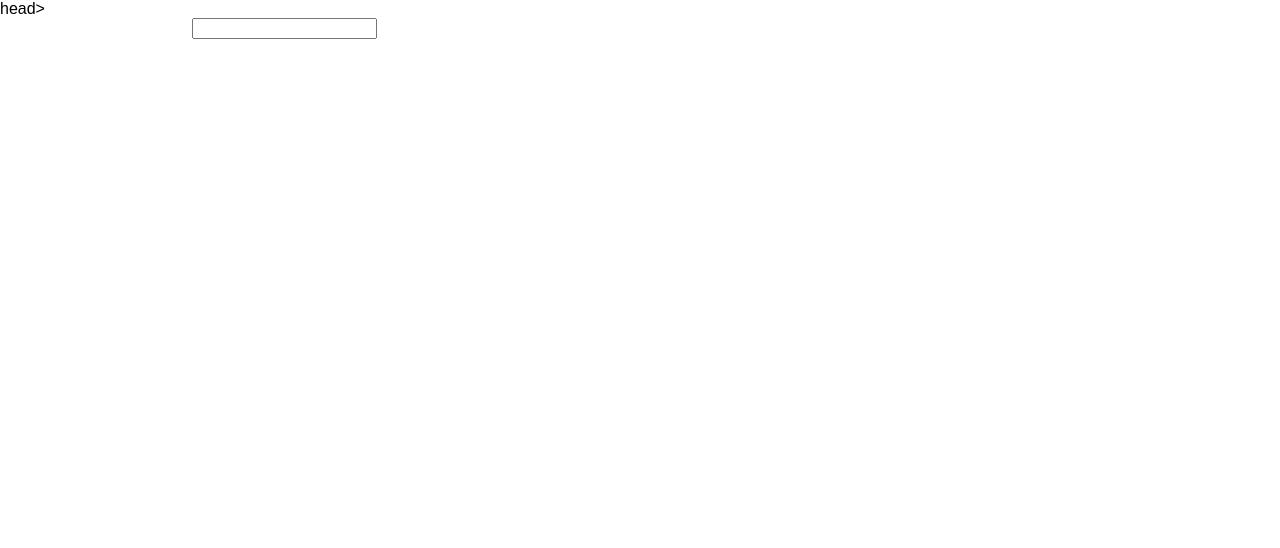
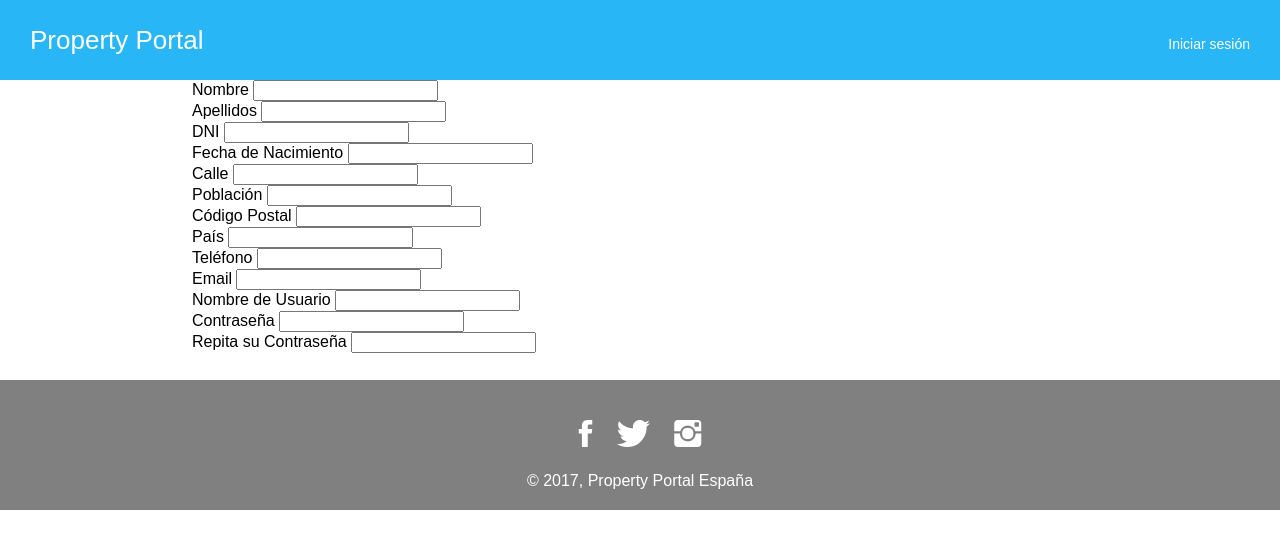
Before and after one commit to denissegomez/gru5web, a website: page src/register/register.html in a window 1280 px wide. Drawn offline with nearby package versions, Linux system fonts and the light colour scheme; files that its build step writes are made by us from their sources.

Commit message:
redirection to register

```diff
--- a/src/register/register.html
+++ b/src/register/register.html
@@ -1,26 +1,95 @@
 <!Doctype html>
 <html lang="es">
-    head>
+    <head>
         <meta charset="utf-8">
         <title>gru5web</title>
-        <link rel="stylesheet" href="styles.css">
+        <link rel="stylesheet" href="../styles.css">
         <link rel="stylesheet" href="register.css">
         <link rel="stylesheet" href="http://code.ionicframework.com/ionicons/2.0.1/css/ionicons.min.css">
 
     </head>
     <body>
-        <!-- TODO put header -->
+        <!-- Header -->
+        <div class="header">
+            <div>Property Portal</div>
+            <div>
+                <a class="link-button" href="login/login.html">Iniciar sesión</a>
+            </div>
+        </div>
 
         <div class="content">
 
             <form>
-                <input id="name" type="text" required >
+                <div>
+                    <label>Nombre</label>
+                    <input id="name" type="text" required >
+                </div>
+                <div>
+                    <label>Apellidos</label>
+                    <input id="name" type="text" required >
+                </div>
+                <div>
+                    <label>DNI</label>
+                    <input id="name" type="text" required >
+                </div>
+                <div>
+                    <label>Fecha de Nacimiento</label>
+                    <input id="name" type="text" required >
+                </div>
+                <div>
+                    <label>Calle</label>
+                    <input id="name" type="text" required >
+                </div>
+                <div>
+                    <label>Población</label>
+                    <input id="name" type="text" required >
+                </div>
+                <div>
+                    <label>Código Postal</label>
+                    <input id="name" type="text" required >
+                </div>
+                <div>
+                    <label>País</label>
+                    <input id="name" type="text" required >
+                </div>
+                <div>
+                    <label>Teléfono</label>
+                    <input id="name" type="text" required >
+                </div>
+                <div>
+                    <label>Email</label>
+                    <input id="name" type="text" required >
+                </div>
+                <div>
+                    <label>Nombre de Usuario</label>
+                    <input id="name" type="text" required >
+                </div>
+                <div>
+                    <label>Contraseña</label>
+                    <input id="name" type="text" required >
+                </div>
+                <div>
+                    <label>Repita su Contraseña</label>
+                    <input id="name" type="text" required >
+                </div>
+
 
             </form>
 
         </div>
 
-        <!-- TODO put footer -->
+        <!-- Footer -->
+        <div class="footer">
+            <div>
+                <i class="ion-social-facebook" aria-hidden="true"></i>
+                <i class="ion-social-twitter" aria-hidden="true"></i>
+                <i class="ion-social-instagram" aria-hidden="true"></i>
+            </div>
+            <div>
+                <p>© 2017, Property Portal España</p>
+            </div>
+        </div>
+
         <script src="../storage-manager.js"></script>
         <script src="register.js"></script>
     </body>
```
Also changed, not shown: src/index.html (+1 -1 lines).
